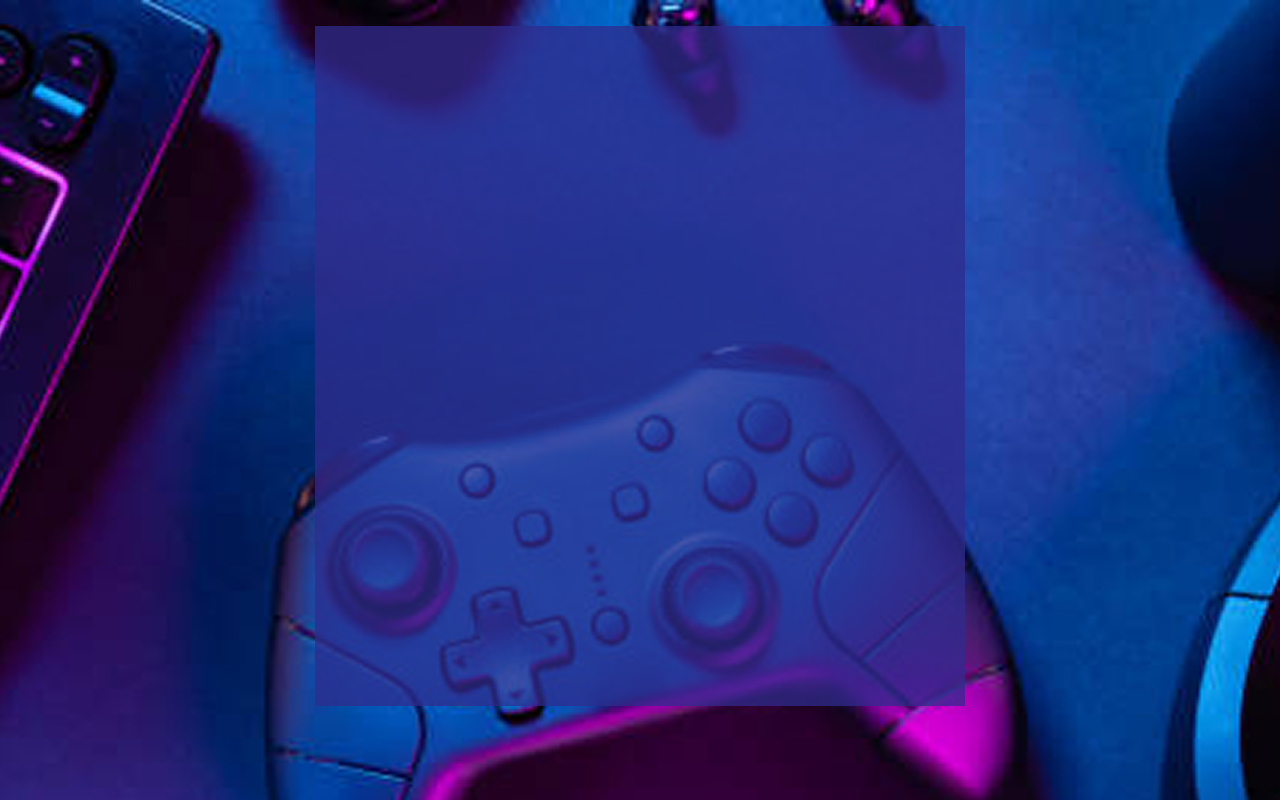
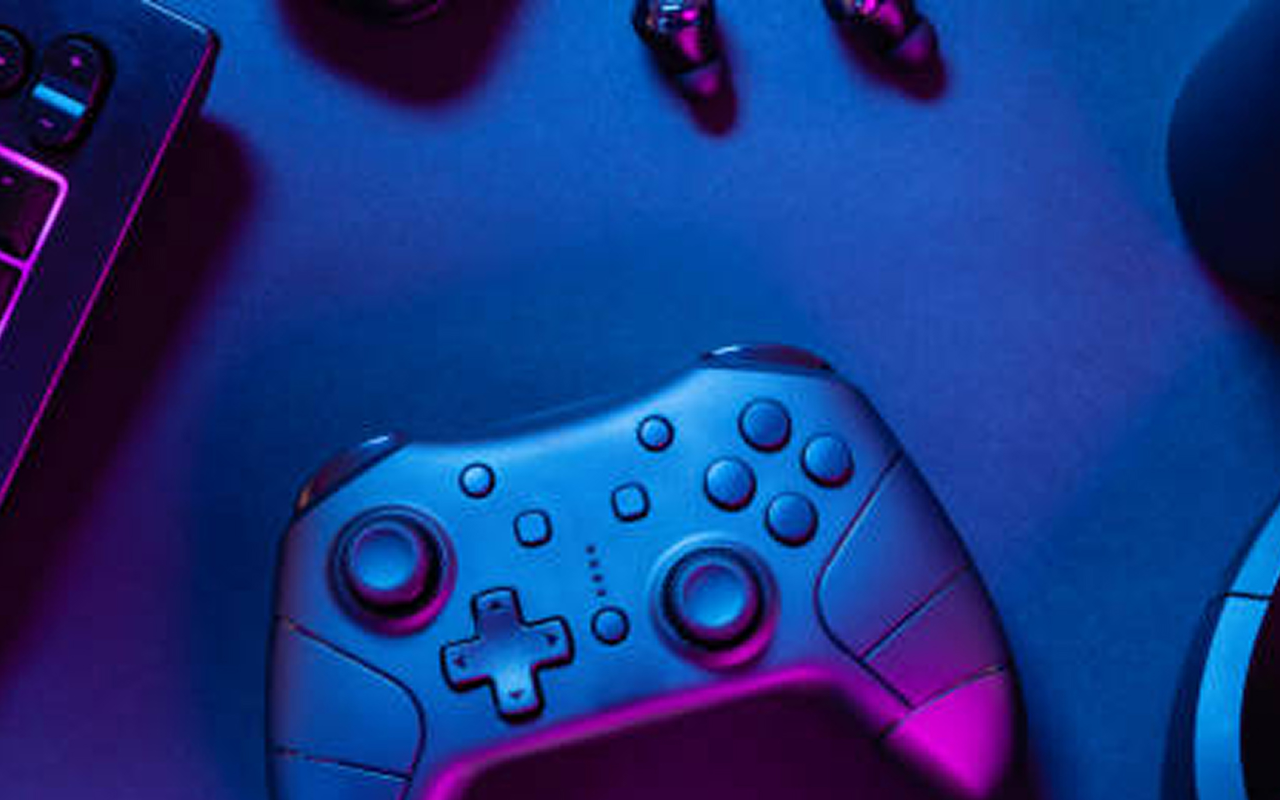
Before and after one commit to Gwolfff/login-gameStart, a plain HTML site: page index.html in a window 1280 px wide. Drawn offline with Linux system fonts and the light colour scheme.

Commit message:
mudancas feitas

```diff
--- a/style/style.css
+++ b/style/style.css
@@ -41,12 +41,12 @@ body {
     background-image: url("/img/fundo.jpg");
     background-repeat: no-repeat;
     background-position: center top;
-    padding-top: 2%;
+
 }
 
-main {
+/* main {
     background-color: var(--color-principal);
     width: 650px;
     height: 680px;;
     margin: auto;
-}
+} */
```
